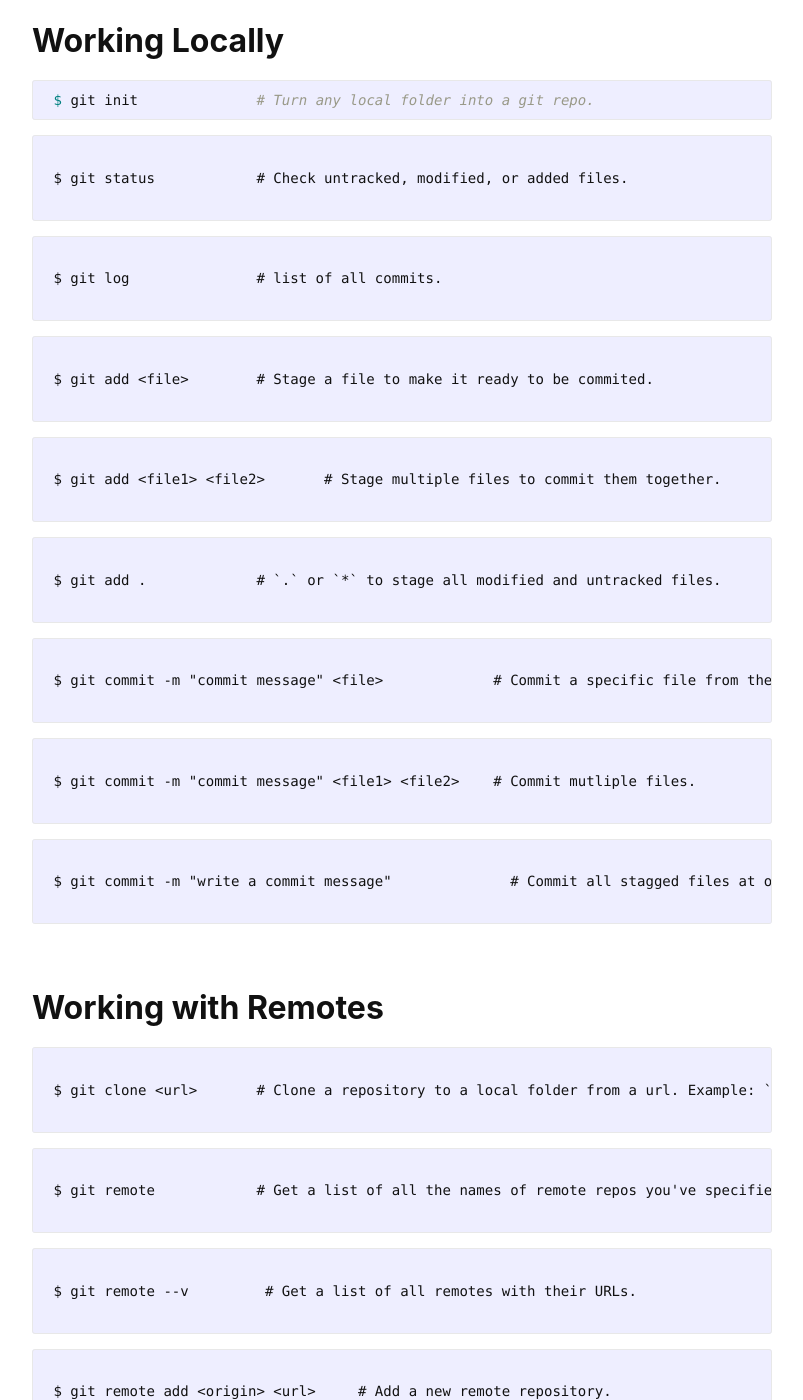
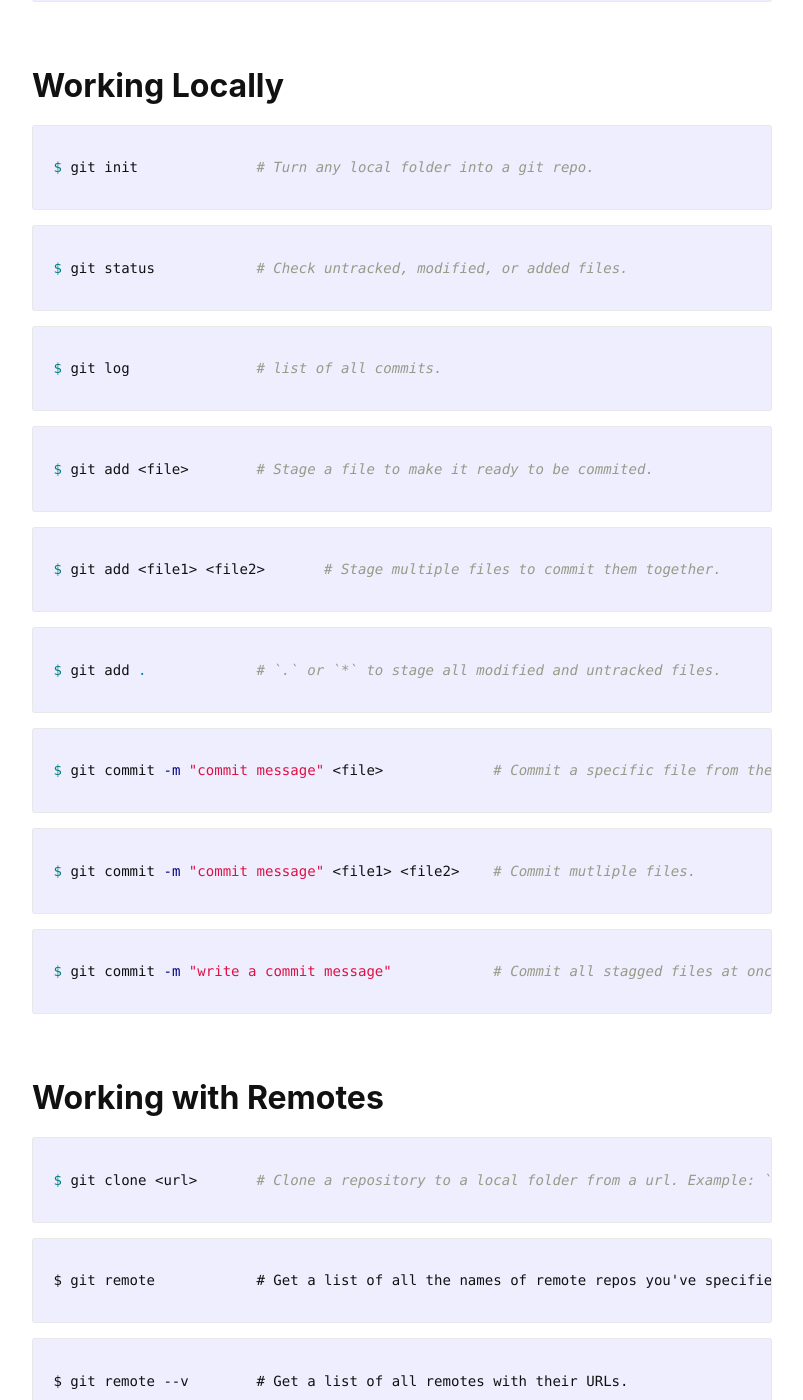
Before and after one commit to mstflotfy/mstflotfy.github.io, a Jekyll site: the page built from _posts/Dev/2021-3-30-git-cheat-sheet.md, in a window 1280 px wide and 1400 px high, scrolled down 1636 px. Shown: the whole window, without its empty margins (238-1041 px from the left). Built offline with Jekyll 4.4.1, drawn with Linux system fonts in a browser that asks for light colours.

Commit message:
Test. IOS highlight issue. Middle ground solution.

````diff
--- a/_posts/Dev/2021-3-30-git-cheat-sheet.md
+++ b/_posts/Dev/2021-3-30-git-cheat-sheet.md
@@ -29,85 +29,85 @@ Anything between `< >` is a variable part of the command. It changes according t
 
 ```bash
 
-    $ git --version         # Check if git is installed on your system and check its version.
+ $ git --version         # Check if git is installed on your system and check its version.
 
 ```
 
 
 ```bash
 
-        $ open ~/.gitconfig     # Open `.gitconfig`--a hidden file at the home directory--and edit username and email.
+ $ open ~/.gitconfig     # Open `.gitconfig`--a hidden file at the home directory--and edit username and email.
 
 
 ```
 
 
-{% highlight bash %}
+```bash
 
-$ open .git/HEAD      # Rename a branch by switching to it,  open the `HEAD` file in the `.git` hidden folder, and edit the line `ref/heads/master`. Change the last part of the line, which is the current branch's name.
+ $ open .git/HEAD       # Rename a branch by switching to it,  open the `HEAD` file in the `.git` hidden folder, and edit the line `ref/heads/master`. Change the last part of the line, which is the current branch's name.
 
-{% endhighlight %}
+```
 
 ## <a name="local"></a>**Working Locally**
 
-{% highlight bash %}
+```bash
 
  $ git init              # Turn any local folder into a git repo.
 
-{% endhighlight %}
+```
 
-```
+```bash
 
  $ git status            # Check untracked, modified, or added files.
 
 ```
 
-```
+```bash
 
  $ git log               # list of all commits.
 
 ```
 
-```
+```bash
 
  $ git add <file>        # Stage a file to make it ready to be commited.
 
 ```
 
-```
+```bash
 
  $ git add <file1> <file2>       # Stage multiple files to commit them together.
 
 ```
 
-```
+```bash
 
  $ git add .             # `.` or `*` to stage all modified and untracked files.
 
 ```
 
-```
+```bash
 
  $ git commit -m "commit message" <file>             # Commit a specific file from the staged files. And add a commit message.
 
 ```
 
-```
+```bash
 
  $ git commit -m "commit message" <file1> <file2>    # Commit mutliple files.
 
 ```
 
-```
+```bash
 
- $ git commit -m "write a commit message"              # Commit all stagged files at once and add a commit message.
+ $ git commit -m "write a commit message"            # Commit all stagged files at once and add a commit message.
 
 ```
 
 
 ## <a name="remote"></a> **Working with Remotes**
 
-```
+```bash
 
  $ git clone <url>       # Clone a repository to a local folder from a url. Example: `$ git clone https://github.com/mstflotfy/mstflotfy.github.io`
 
@@ -121,7 +121,7 @@ $ open .git/HEAD      # Rename a branch by switching to it,  open the `HEAD` fil
 
 ```
 
- $ git remote --v         # Get a list of all remotes with their URLs.
+ $ git remote --v        # Get a list of all remotes with their URLs.
 
 ```
 
@@ -163,7 +163,7 @@ $ open .git/HEAD      # Rename a branch by switching to it,  open the `HEAD` fil
 
 ```
 
- $ git remote show <origin>     # Show more info about a specific remote.
+ $ git remote show <origin>      # Show more info about a specific remote.
 
 ```
 
@@ -183,7 +183,7 @@ $ open .git/HEAD      # Rename a branch by switching to it,  open the `HEAD` fil
 
 ```
 
- $ git branch --all       # Show branches, including remotes.
+ $ git branch --all      # Show branches, including remotes.
 
 ```
 
@@ -213,13 +213,13 @@ $ open .git/HEAD      # Rename a branch by switching to it,  open the `HEAD` fil
 
 ```
 
- $ git branch -d <branch>       # Delete a branch.
+ $ git branch -d <branch>    # Delete a branch.
 
 ```
 
 ```
 
- $ git checkout <commitHash>        # Cheackout an old commit in a headless branch. Then git will walk you through what to do.
+ $ git checkout <commitHash>         # Cheackout an old commit in a headless branch. Then git will walk you through what to do.
 
 ```
 
````
